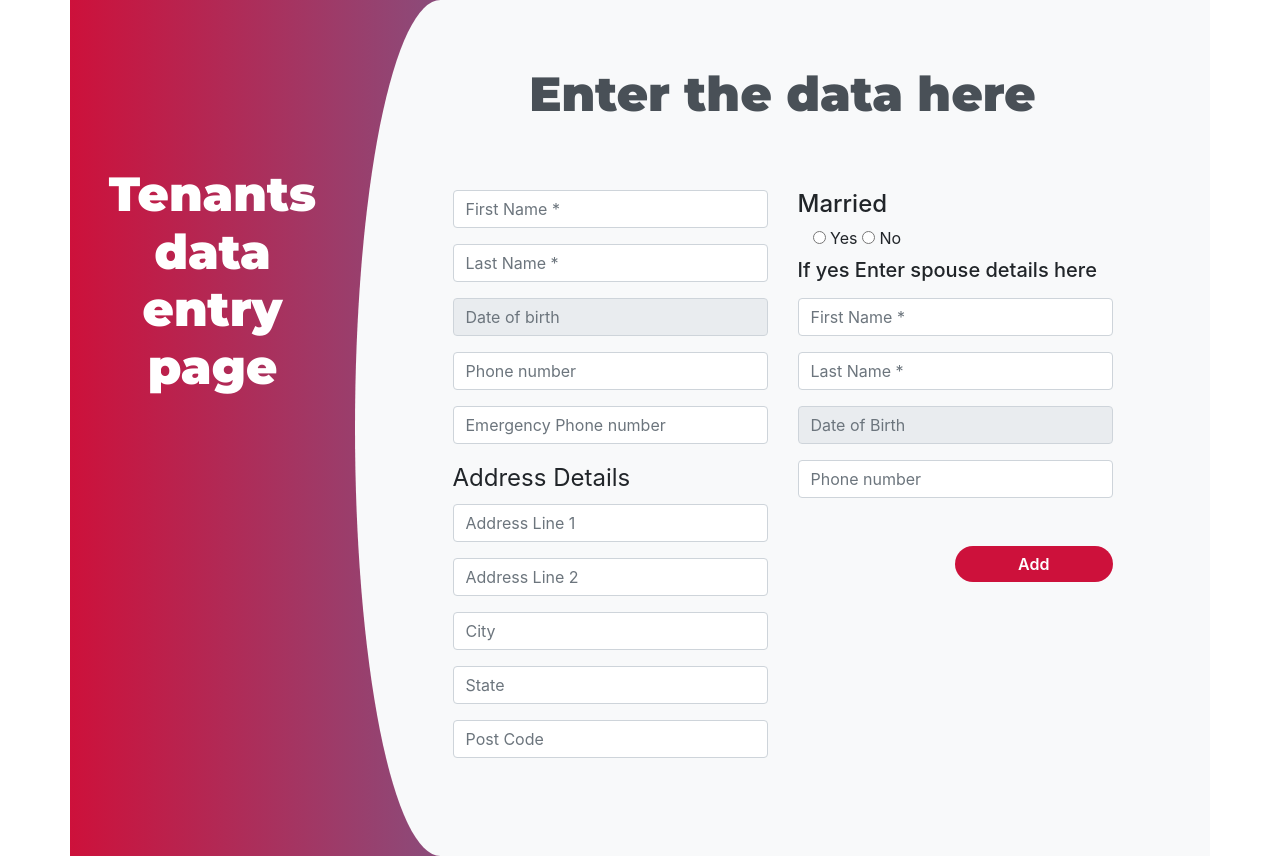
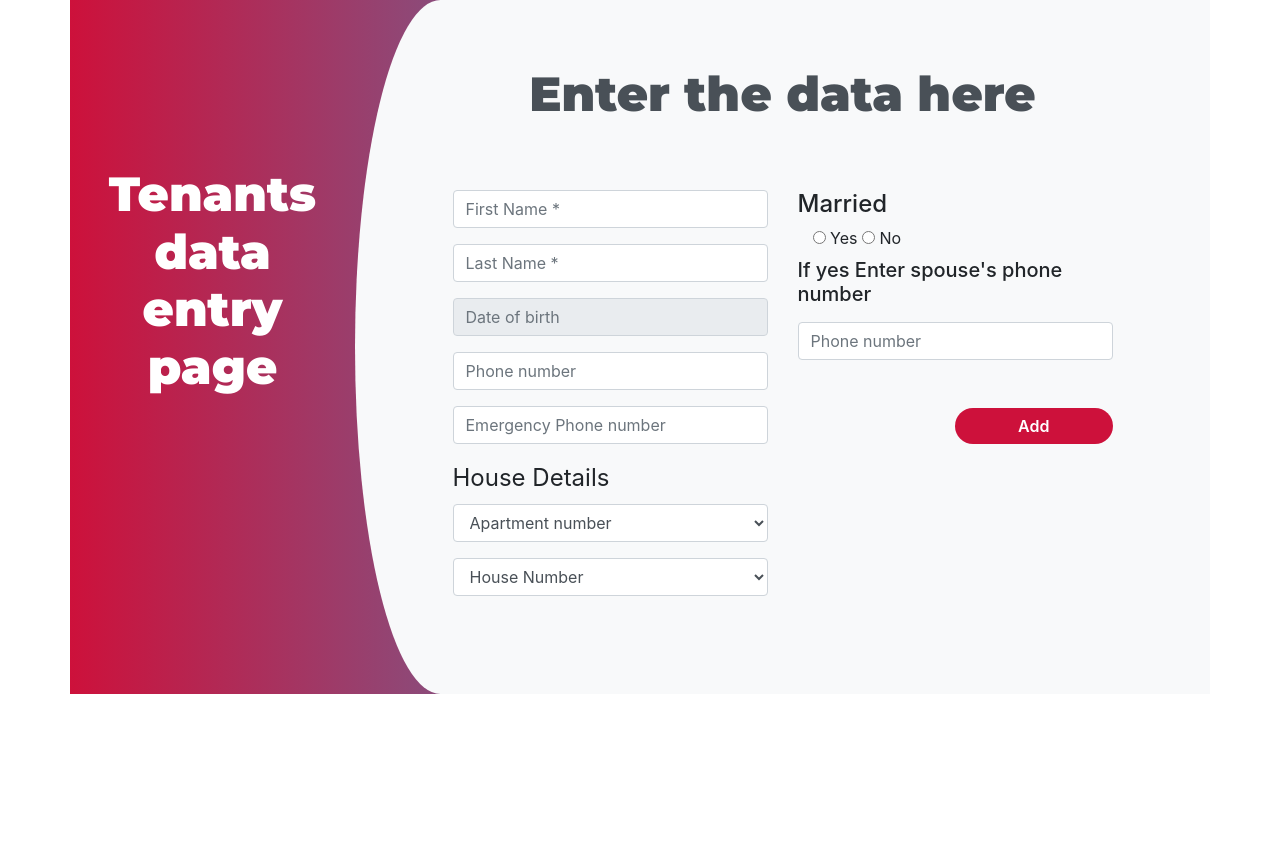
Before and after one commit to Nandini4601/REMS, a Flask app: page /addtenant in a window 1280 px wide. After the commit the page ends 694 px from the top, so only its background shows below. Run offline with Flask 2, Linux system fonts and the light colour scheme; some libraries are stand-ins or nearby versions.

Commit message:
Updated Tenants.html & tenants.css

```diff
--- a/rems/static/css/tenants.css
+++ b/rems/static/css/tenants.css
@@ -61,6 +61,11 @@
     width: 50%;
     cursor: pointer;
 }
+
+.btnRegister:hover{
+
+  background-color: #8C0000;
+}
 .register .nav-tabs{
     margin-top: 3%;
     border: none;
--- a/rems/templates/tenants.html
+++ b/rems/templates/tenants.html
@@ -6,14 +6,10 @@
 <script src="//cdnjs.cloudflare.com/ajax/libs/jquery/3.2.1/jquery.min.js"></script>
 
 
-<link rel="stylesheet"
-      href="https://cdnjs.cloudflare.com/ajax/libs/bootstrap-datepicker/1.6.4/css/bootstrap-datepicker.css"
-      type="text/css"/>
-<link href="https://fonts.googleapis.com/css2?family=Montserrat:wght@100;400;900&family=Ubuntu:wght@300&display=swap"
-      rel="stylesheet">
+<link rel="stylesheet" href="https://cdnjs.cloudflare.com/ajax/libs/bootstrap-datepicker/1.6.4/css/bootstrap-datepicker.css" type="text/css" />
+<link href="https://fonts.googleapis.com/css2?family=Montserrat:wght@100;400;900&family=Ubuntu:wght@300&display=swap" rel="stylesheet">
 
-<script src="https://cdnjs.cloudflare.com/ajax/libs/bootstrap-datepicker/1.6.4/js/bootstrap-datepicker.js"
-        type="text/javascript"></script>
+<script src="https://cdnjs.cloudflare.com/ajax/libs/bootstrap-datepicker/1.6.4/js/bootstrap-datepicker.js" type="text/javascript"></script>
 <!-- Bootstrap DatePicker -->
 <script type="text/javascript">
   $(function() {
@@ -21,7 +17,6 @@
       format: "dd/mm/yyyy"
     });
   });
-
 </script>
 
 <script type="text/javascript">
@@ -30,8 +25,26 @@
       format: "dd/mm/yyyy"
     });
   });
+</script>
 
+<script>
+  var subjectObject = {
+    1: ['G1','G2','F1'],
+    2: ['G1','G2','F1','F2','S1'],
+    3: ['G1','G2','F1','F2','F3','S1']
+  }
+  function changecat(value) {
+         if (value.length == 0) document.getElementById("houses").innerHTML = "<option></option>";
+         else {
+             var catOptions = "";
+             for (categoryId in subjectObject[value]) {
+                 catOptions += "<option>" + subjectObject[value][categoryId] + "</option>";
+             }
+             document.getElementById("houses").innerHTML = catOptions;
+         }
+     }
 </script>
+
 
 {% endblock %}
 
@@ -49,63 +62,50 @@
           <div class="row register-form">
             <div class="col-md-6">
               <div class="form-group">
-                                <input type="text" class="form-control" placeholder="First Name *" value=""/>
+                <input type="text" class="form-control" placeholder="First Name *" value="" />
               </div>
 
               <div class="form-group">
-                                <input type="text" class="form-control" placeholder="Last Name *" value=""/>
+                <input type="text" class="form-control" placeholder="Last Name *" value="" />
               </div>
 
 
               <div class="form-group">
-                                <input id="txtDate" type="text" class="form-control date-input"
-                                       placeholder="Date of birth" readonly="readonly"/>
+                <input id="txtDate" type="text" class="form-control date-input" placeholder="Date of birth" readonly="readonly" />
 
               </div>
 
 
               <div class="form-group">
-                                <input type="text" name="country_code" class="form-control" title="Error Message"
-                                       placeholder="Phone number" pattern="[1-9]{1}[0-9]{9}">
+                <input type="text" name="country_code" class="form-control" title="Error Message" placeholder="Phone number" pattern="[1-9]{1}[0-9]{9}">
               </div>
 
               <div class="form-group">
-                                <input type="text" name="country_code" class="form-control" title="Error Message"
-                                       placeholder="Emergency Phone number" pattern="[1-9]{1}[0-9]{9}">
+                <input type="text" name="country_code" class="form-control" title="Error Message" placeholder="Emergency Phone number" pattern="[1-9]{1}[0-9]{9}">
               </div>
 
-                            <legend>Address Details</legend>
+              <legend>House Details</legend>
 
               <!-- Text input-->
               <div class="form-group">
                 <!-- <label class="col-sm-2 control-label" for="textinput">Line 1</label> -->
 
-                                <input type="text" placeholder="Address Line 1" class="form-control">
+                <select name="apt" id="apt" class="form-control" onchange="changecat(this.value);">
+                  <option value="">Apartment number</option>
+                  <option value="1">1</option>
+                  <option value="2">2</option>
+                  <option value="3">3</option>
+                </select>
 
               </div>
 
-                            <!-- Text input-->
-                            <div class="form-group">
-                                <input type="text" placeholder="Address Line 2" class="form-control">
-                                <!-- </div> -->
-                            </div>
-
-                            <!-- Text input-->
               <div class="form-group">
 
-                                <input type="text" placeholder="City" class="form-control">
+                <select name="houses" id="houses" class="form-control">
+                  <option value="">House Number</option>
+                </select>
 
               </div>
-
-                            <!-- Text input-->
-                            <div class="form-group">
-                                <input type="text" placeholder="State" class="form-control">
-                            </div>
-
-                            <div class="form-group">
-                                <input type="text" placeholder="Post Code" class="form-control">
-                            </div>
-
 
             </div>
             <div class="col-md-6">
@@ -113,34 +113,18 @@
 
                 <h4>Married</h4>
                 <div class="col-6">
-                                    <input type="radio" name="flexRadioDefault" id="flexRadioDefault1"
-                                           value="flexRadioDefault1">
+                  <input type="radio" name="flexRadioDefault" id="flexRadioDefault1" value="flexRadioDefault1">
                   <label for="flexRadioDefault1"> Yes</label>
-                                    <input type="radio" name="flexRadioDefault" id="flexRadioDefault2"
-                                           value="flexRadioDefault2">
+                  <input type="radio" name="flexRadioDefault" id="flexRadioDefault2" value="flexRadioDefault2">
                   <label for="flexRadioDefault2"> No</label>
                 </div>
-                                <h5>If yes Enter spouse details here</h5>
-                            </div>
-                            <div class="form-group">
-                                <input type="text" class="form-control" placeholder="First Name *" value=""/>
+                <h5>If yes Enter spouse's phone number</h5>
               </div>
 
               <div class="form-group">
-                                <input type="text" class="form-control" placeholder="Last Name *" value=""/>
+                <input type="text" name="country_code" class="form-control" title="Error Message" placeholder="Phone number" pattern="[1-9]{1}[0-9]{9}">
               </div>
-
-                            <div class="form-group">
-                                <input id="txtDate2" type="text" class="form-control date-input"
-                                       placeholder="Date of Birth" readonly="readonly"/>
-
-                            </div>
-
-                            <div class="form-group">
-                                <input type="text" name="country_code" class="form-control" title="Error Message"
-                                       placeholder="Phone number" pattern="[1-9]{1}[0-9]{9}">
-                            </div>
-                            <input type="submit" class="btnRegister" value="Add"/>
+              <input type="submit" class="btnRegister" value="Add" />
             </div>
           </div>
         </div>
```
Lines whose indentation alone changed are shown as unchanged.
